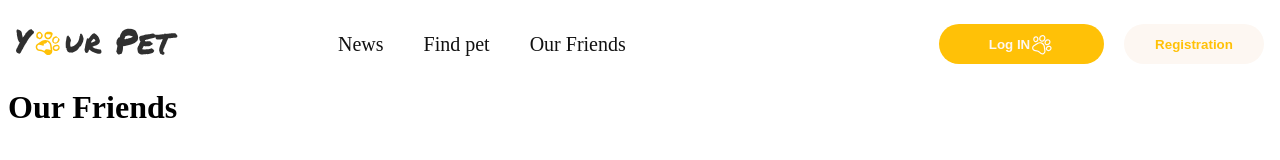
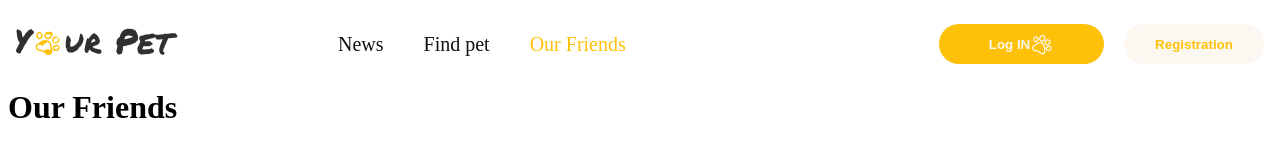
Before and after one commit to lordferro/your-pet-frontend, a React (Create React App) app: page /yourPet/friends in a window 1280 px wide. Shown: the top 160 px of the page. Built offline with nearby package versions, Linux system fonts and the light colour scheme.

Commit message:
fix navlink

```diff
--- a/src/components/Navigation/Navigation.jsx
+++ b/src/components/Navigation/Navigation.jsx
@@ -1,20 +1,27 @@
 import React from 'react';
 import css from './Navigation.module.css';
-import {NavLink } from 'react-router-dom';
+import { NavLink, useLocation } from 'react-router-dom';
 
 const Navigation = () => {
+  const location = useLocation();
 
   return (
     <nav>
       <ul className={css.navigation}>
-      <li>
-      <NavLink to="/news" >News</NavLink>
+        <li>
+          <NavLink to="/news" className={location.pathname === "/news" ? css.activeLink : ""}>
+            News
+          </NavLink>
         </li>
         <li>
-          <NavLink to="/notices">Find pet</NavLink>
+          <NavLink to="/notices" className={location.pathname === "/notices" ? css.activeLink : ""}>
+            Find pet
+          </NavLink>
         </li>
         <li>
-          <NavLink to="/friends">Our Friends</NavLink>
+          <NavLink to="/friends" className={location.pathname === "/friends" ? css.activeLink : ""}>
+            Our Friends
+          </NavLink>
         </li>
       </ul>
     </nav>
--- a/src/components/Navigation/Navigation.module.css
+++ b/src/components/Navigation/Navigation.module.css
@@ -25,8 +25,12 @@ ul {
     color: var(--black-color);
   }
 
-  .navigation li a:hover,
+  /* .navigation li a:hover,
   .navigation li a:focus,
   .navigation li a:active {
     color: var(--yellow-color)
+  } */
+
+  .activeLink {
+    color: var(--yellow-color);
   }
```
